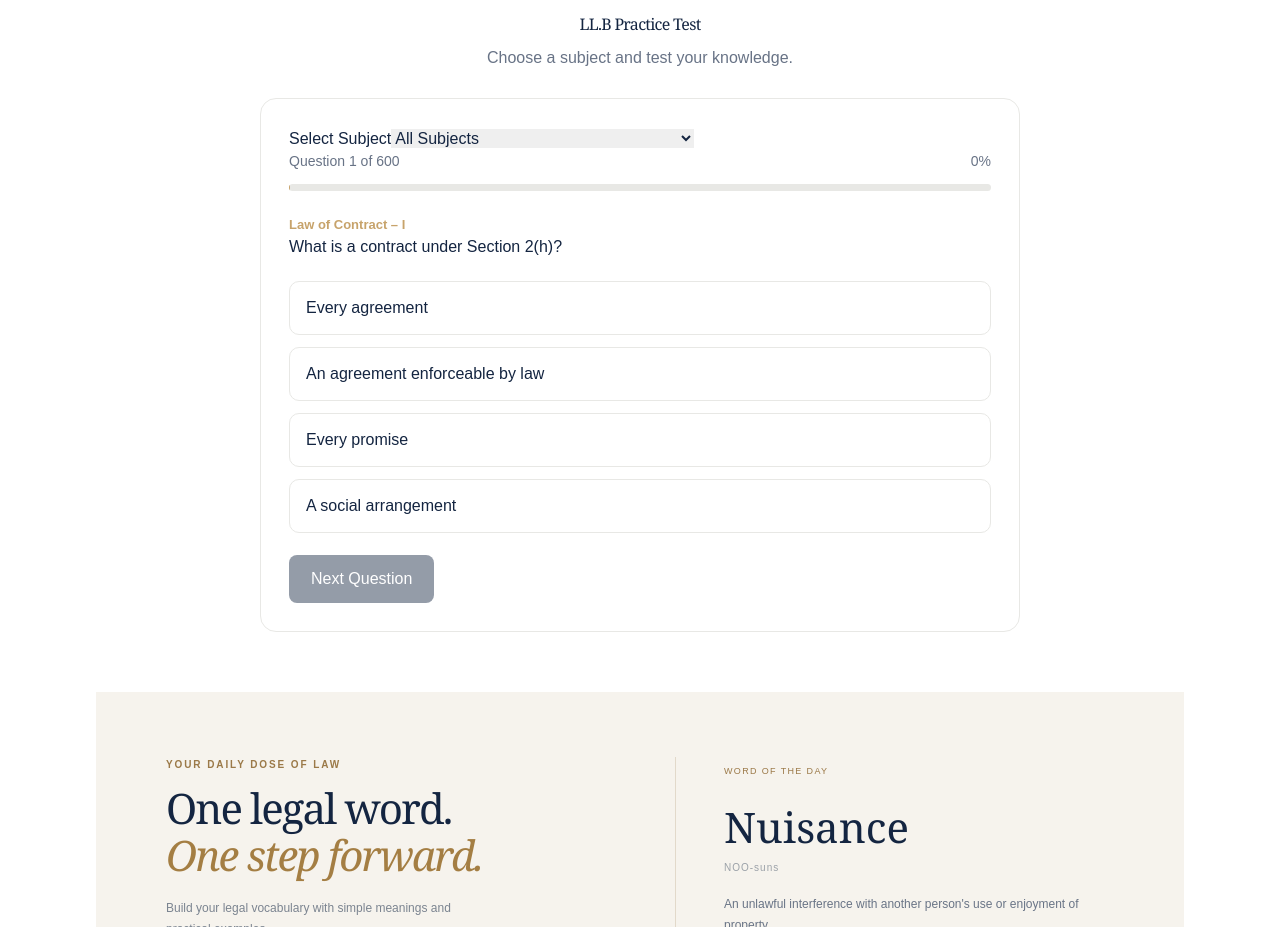
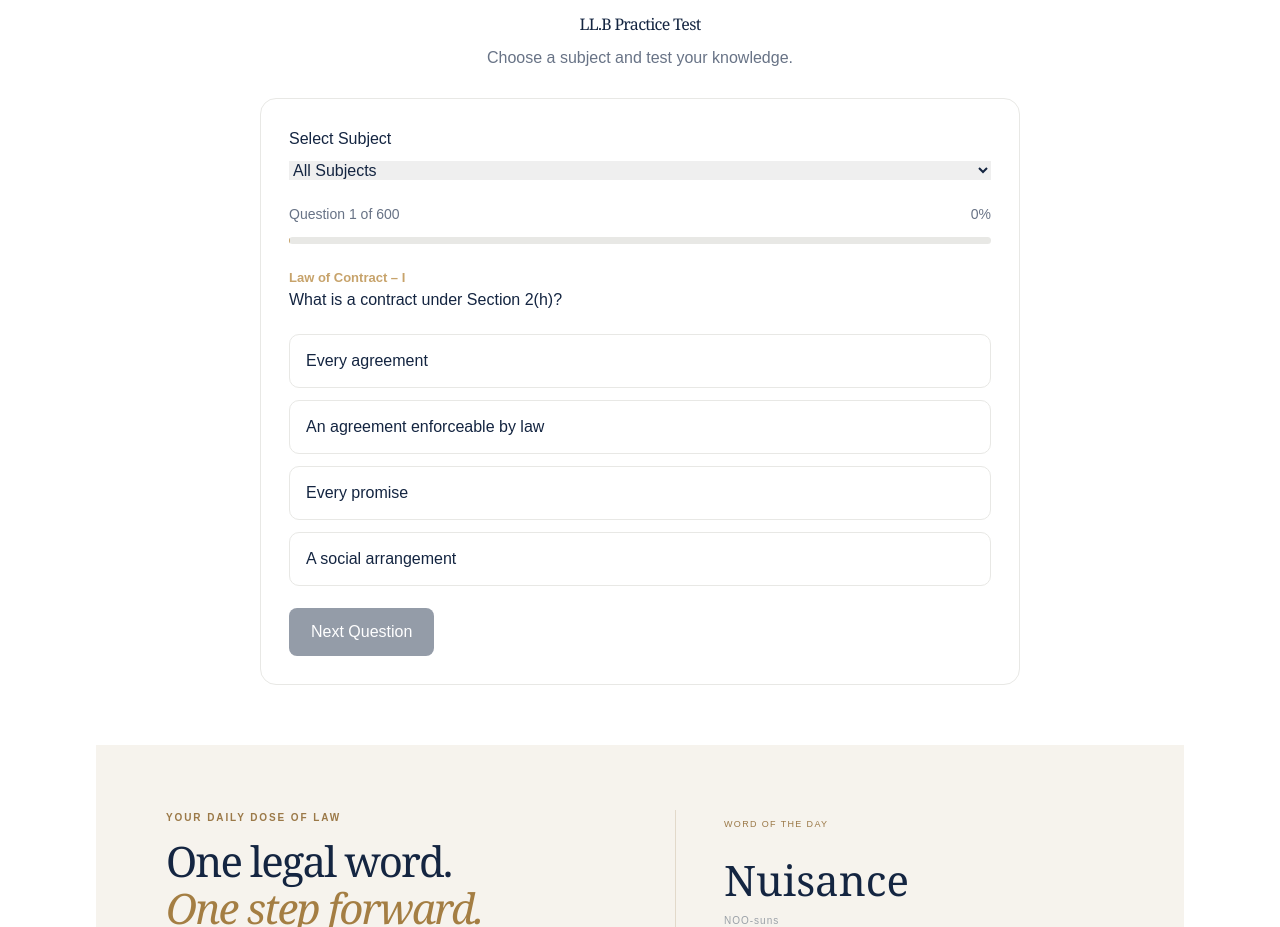
Before and after one commit to Vr7solutions/vignanreddy-legal-journey, a Next.js app: page / in a window 1280 px wide. Shown: the part 4580-5507 px from the top of the page. Built offline with nearby package versions, Linux system fonts and the light colour scheme.

Commit message:
Add practice subject selection styles

```diff
--- a/app/globals.css
+++ b/app/globals.css
@@ -1134,3 +1134,11 @@ h2 em {
     padding: 20px;
   }
 }
+
+
+.practice-subject-selection {
+  display: flex;
+  flex-direction: column;
+  gap: 10px;
+  margin-bottom: 24px;
+}
```
